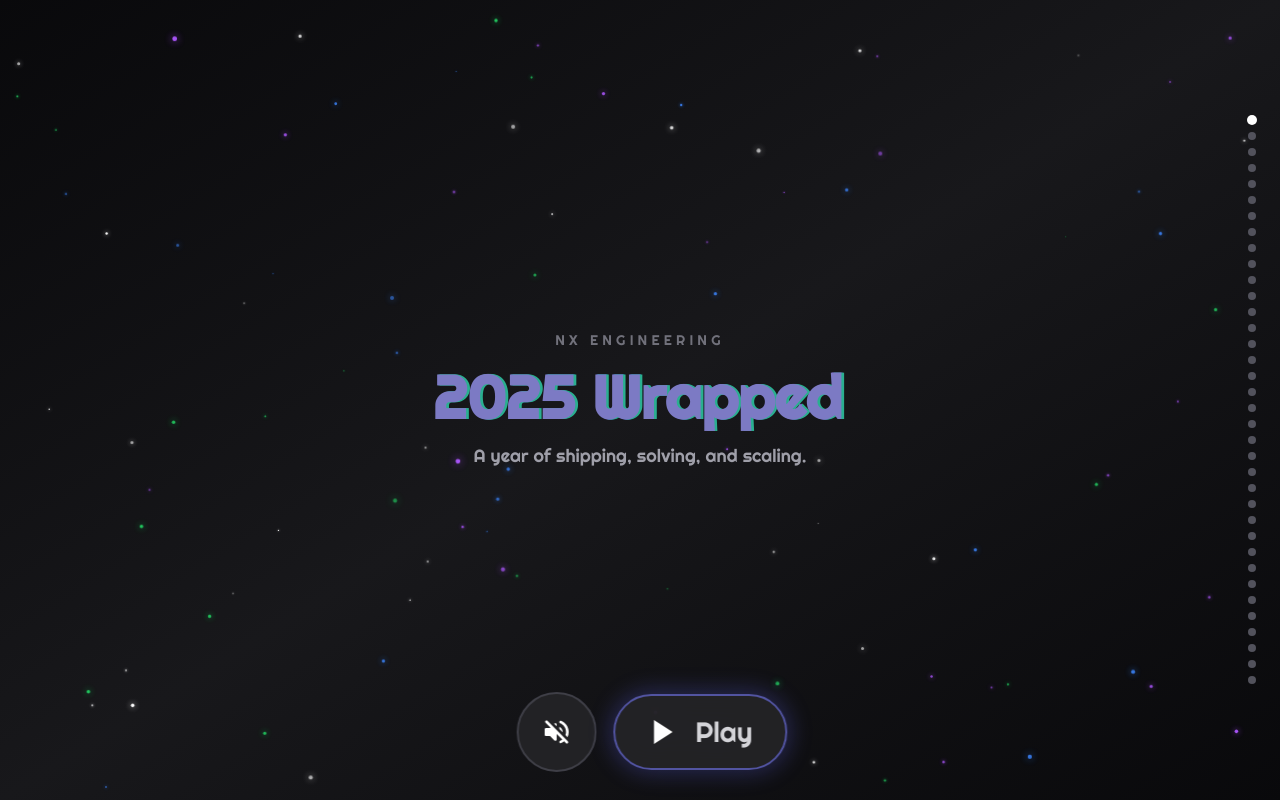
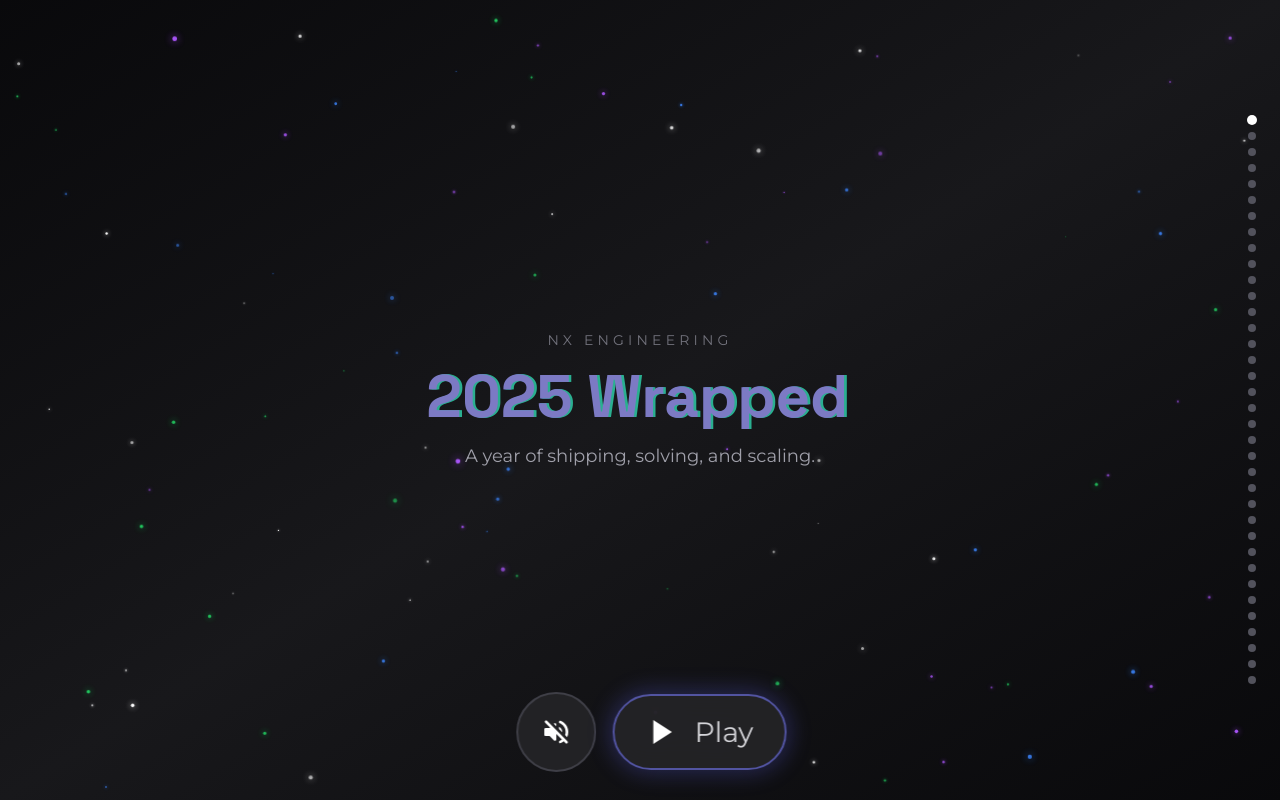
Before and after one commit to jaysoo/eng-wrapped, a React (Vite) app: page /#0 in a window 1280 px wide. Built offline with nearby package versions, Linux system fonts and the light colour scheme.

Commit message:
feat: Space Grotesk for titles, Montserrat for body

```diff
--- a/index.html
+++ b/index.html
@@ -6,7 +6,7 @@
     <meta name="viewport" content="width=device-width, initial-scale=1.0" />
     <link rel="preconnect" href="https://fonts.googleapis.com">
     <link rel="preconnect" href="https://fonts.gstatic.com" crossorigin>
-    <link href="https://fonts.googleapis.com/css2?family=Righteous&display=swap" rel="stylesheet">
+    <link href="https://fonts.googleapis.com/css2?family=Montserrat:wght@400;500;600;700;800;900&family=Space+Grotesk:wght@500;600;700&display=swap" rel="stylesheet">
     <title>eng-wrapped</title>
   </head>
   <body>
--- a/src/index.css
+++ b/src/index.css
@@ -2,7 +2,11 @@
 
 body {
   margin: 0;
-  font-family: 'Righteous', cursive;
+  font-family: 'Montserrat', sans-serif;
+}
+
+h1, h2, h3, .font-title {
+  font-family: 'Space Grotesk', sans-serif;
 }
 
 @keyframes pulse-glow {
```
